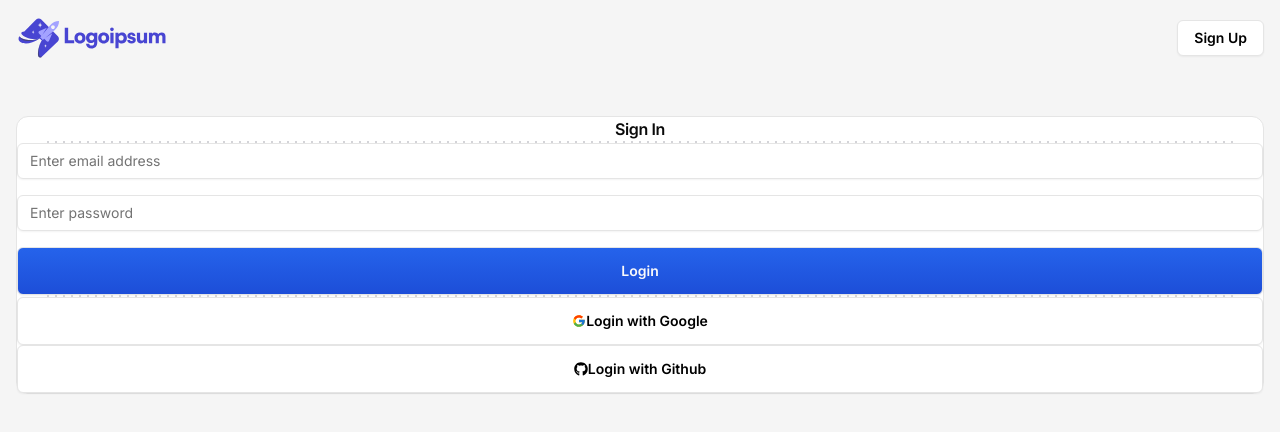
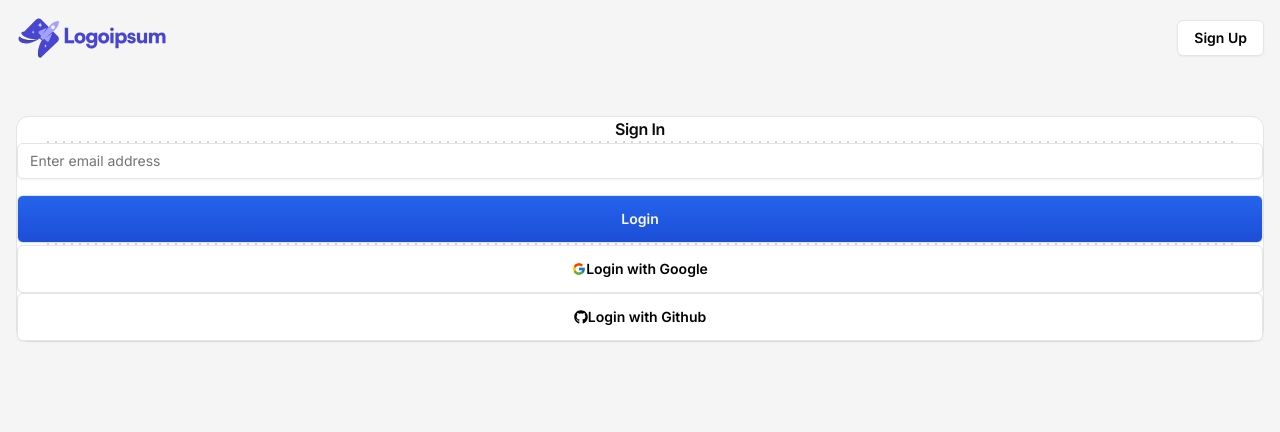
Before and after one commit to Juna5/jira-clone, a Next.js app: page /sign-in in a window 1280 px wide. Shown: the top 432 px of the page. Built offline with nearby package versions, Linux system fonts and the light colour scheme.

Commit message:
implement react hook form

```diff
--- a/src/features/auth/components/sign-in-card.tsx
+++ b/src/features/auth/components/sign-in-card.tsx
@@ -1,11 +1,41 @@
+import { z } from "zod";
 import { FcGoogle } from "react-icons/fc";
 import { FaGithub } from "react-icons/fa";
+import { useForm } from "react-hook-form";
 import { DottedSeparator } from "@/components/dotted-separator";
 import { Button } from "@/components/ui/button";
 import { Card, CardContent, CardHeader, CardTitle } from "@/components/ui/card";
 import { Input } from "@/components/ui/input";
+import { zodResolver } from "@hookform/resolvers/zod";
+import {
+    Form,
+    FormControl,
+    FormField,
+    FormItem,
+    FormMessage,
+} from "@/components/ui/form";
+
+const formSchema = z.object({
+    email: z.string().trim().min(1, "Required").email("Invalid email address"),
+    // password: z
+    //     .string()
+    //     .min(8, "Password must be at least 8 characters")
+    //     .max(256),
+});
 
 export const SignInCard = () => {
+    const form = useForm<z.infer<typeof formSchema>>({
+        resolver: zodResolver(formSchema),
+        defaultValues: {
+            email: "",
+            // password: "",
+        },
+    });
+
+    const onSubmit = (values: z.infer<typeof formSchema>) => {
+        console.log(values);
+    };
+
     return (
         <Card className="w-full h-full md:w-[487px] border-none shadow-none">
             <CardHeader className="flex items-center justify-center text-center p-7">
@@ -15,29 +45,32 @@
                 <DottedSeparator />
             </div>
             <CardContent className="p-7">
-                <form className="space-y-4">
+                <Form {...form}>
+                    <form
+                        onSubmit={form.handleSubmit(onSubmit)}
+                        className="space-y-4"
+                    >
+                        <FormField
+                            name="email"
+                            control={form.control}
+                            render={({ field }) => (
+                                <FormItem>
+                                    <FormControl>
                                         <Input
-                        required
+                                            {...field}
                                             type="email"
-                        value={""}
-                        onChange={() => {}}
                                             placeholder="Enter email address"
-                        disabled={false}
                                         />
-                    <Input
-                        required
-                        type="password"
-                        value={""}
-                        onChange={() => {}}
-                        placeholder="Enter password"
-                        disabled={false}
-                        min={8}
-                        max={256}
+                                    </FormControl>
+                                    <FormMessage />
+                                </FormItem>
+                            )}
                         />
                         <Button disabled={false} size="lg" className="w-full">
                             Login
                         </Button>
                     </form>
+                </Form>
             </CardContent>
             <div className="px-7">
                 <DottedSeparator />
```
Lines whose indentation alone changed are shown as unchanged.
